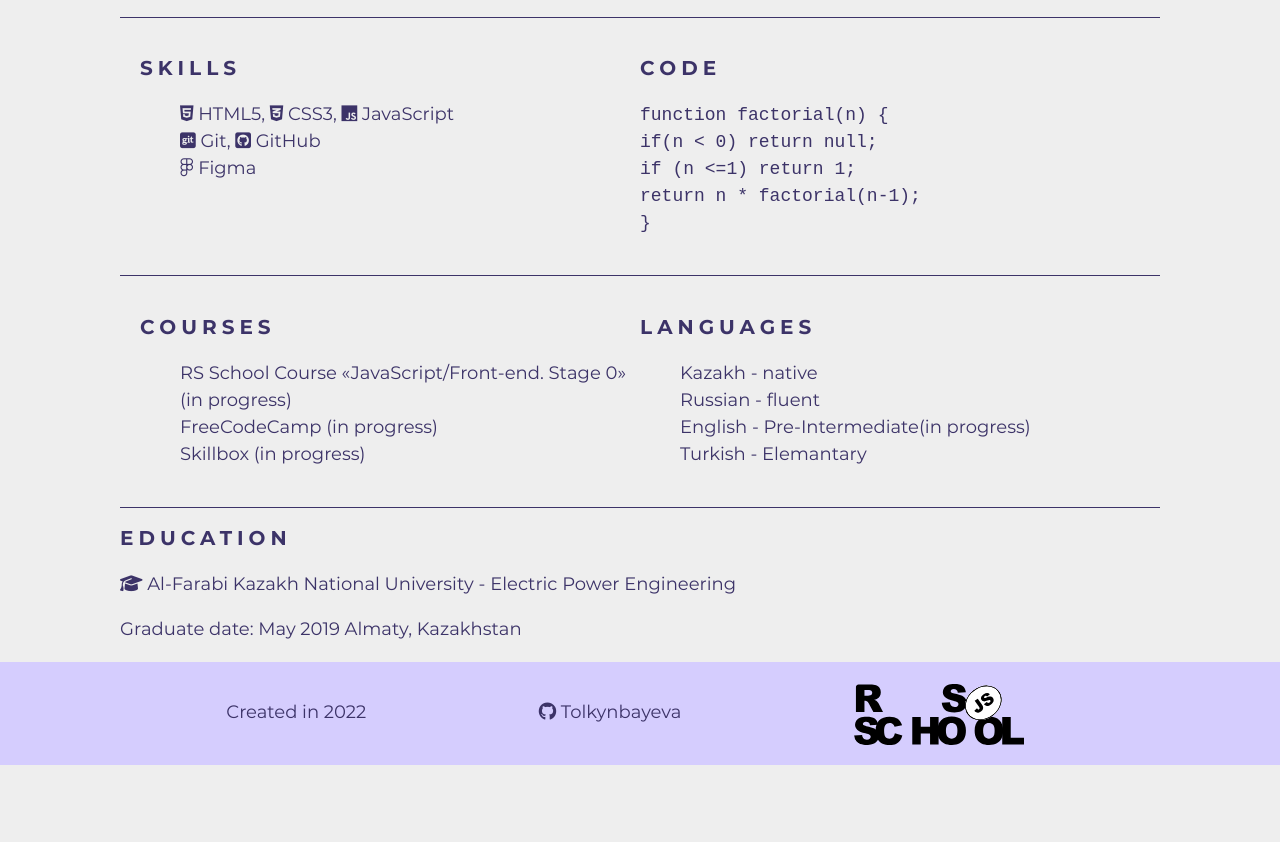
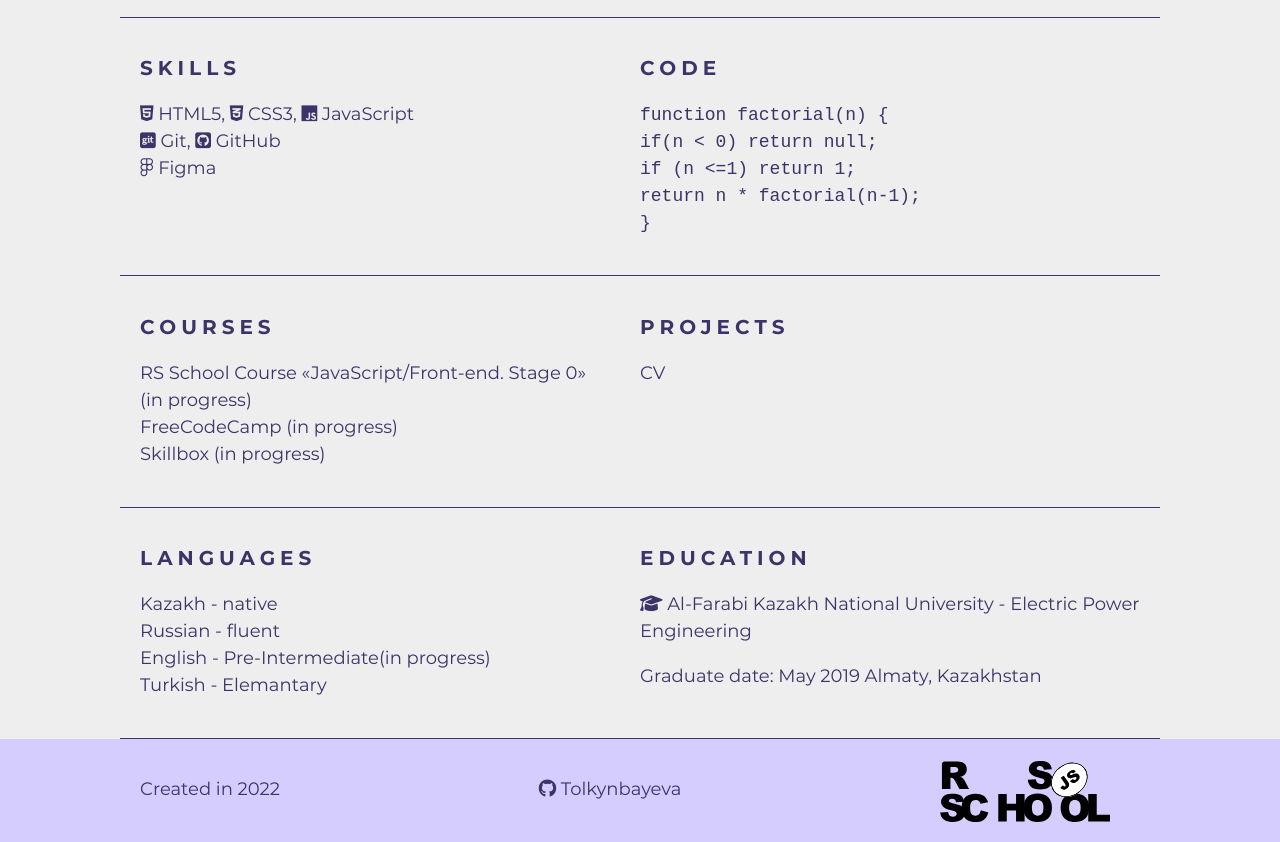
Before and after one commit to Tolkynbayeva/rsschool-cv, a plain HTML site: page index.html in a window 1280 px wide. Shown: the part 725-1567 px from the top of the page. Before the commit the page ends 1490 px from the top, so only its background shows below. Drawn offline with Linux system fonts and the light colour scheme; files whose address does not match are found by name.

Commit message:
feat: add projects

```diff
--- a/index.html
+++ b/index.html
@@ -20,6 +20,7 @@
             <li class="nav-item"><a href="#summary" class="nav-link">Summary</a></li>
             <li class="nav-item"><a href="#skills" class="nav-link">Skills</a></li>
             <li class="nav-item"><a href="#code" class="nav-link">Code</a></li>
+            <li class="nav-item"><a href="#projects" class="nav-link">Projects</a></li>
             <li class="nav-item"><a href="#education" class="nav-link">Education</a></li>
             <li class="nav-item"><a href="#languages" class="nav-link">Languages</a></li>
           </ul>
@@ -83,6 +84,13 @@ return n * factorial(n-1);
               </ul>
           </section>
 
+          <section class="section" id="projects">
+            <h2 class="section-title">Projects</h2>
+            <p class="project-text"><a href="https://tolkynbayeva.github.io/rsschool-cv/" class="project-link">CV</a></p>
+          </section>
+        </div>
+
+        <div class="chapter">
           <section class="section" id="languages">
               <h2 class="section-title">Languages</h2>
               <ul class="languages-list">
@@ -92,12 +100,11 @@ return n * factorial(n-1);
                 <li class="languages-item">Turkish - Elemantary</li>
               </ul>
           </section>
-        </div>
-        <section class="section-education" id="education">
-          <h2 class="section-title">Education</h2>
-          <p class="education-text"><i class="fa-solid fa-graduation-cap"></i> Al-Farabi Kazakh National University - <span class="item-span">Electric Power Engineering</span></p>
-          <p class="education-text">Graduate date: <span class="item-span">May 2019 Almaty, Kazakhstan</span></p>
-        </section>
+          <section class="section" id="education">
+            <h2 class="section-title">Education</h2>
+            <p class="education-text"><i class="fa-solid fa-graduation-cap"></i> Al-Farabi Kazakh National University - <span class="item-span">Electric Power Engineering</span></p>
+            <p class="education-text">Graduate date: <span class="item-span">May 2019 Almaty, Kazakhstan</span></p>
+          </section>
       </div>
     </main>
     <!--Footer-->
--- a/style.css
+++ b/style.css
@@ -65,6 +65,7 @@ body {
 
 ul {
     list-style: none;
+    padding: 0;
 }
 
 .container {
@@ -111,7 +112,7 @@ a:hover {
 .section-profile {
     width: 100%;
     display: flex;
-    justify-content: space-around;
+    justify-content: space-between;
     padding-bottom: 20px;
     border-bottom: 1px solid #3C3368;
 }
@@ -125,6 +126,7 @@ a:hover {
 
 .profile-description {
     align-self: center;
+    width: 50%;
 }
 
 .profile-profession {
@@ -152,13 +154,17 @@ a:hover {
     letter-spacing: 5px;
 }
 
+.courses-list {
+    width: 90%;
+}
+
 .section-education {
     width: 100%;
 }
 
 .footer-content {
     display: flex;
-    justify-content: space-around;
+    justify-content: space-between;
     padding: 20px;
 }
 
```
Also changed, not shown: 3 other files.
